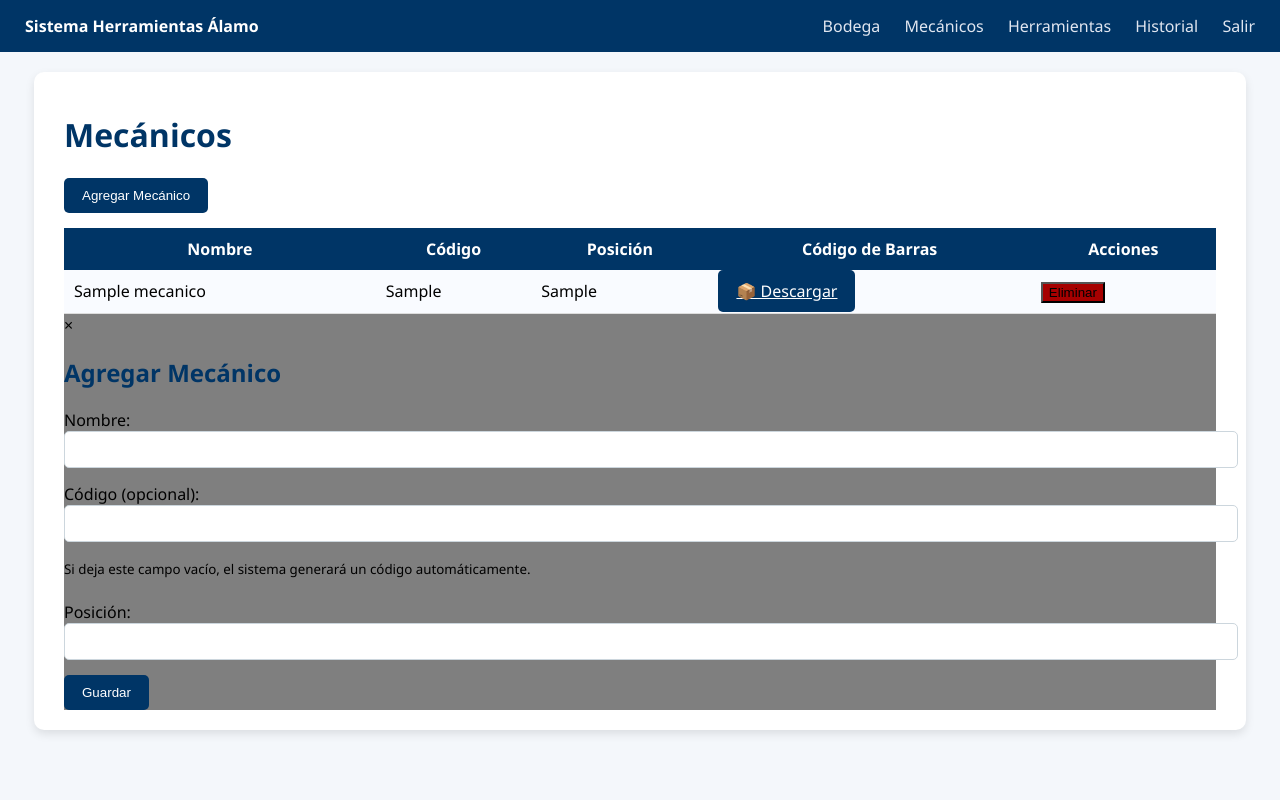
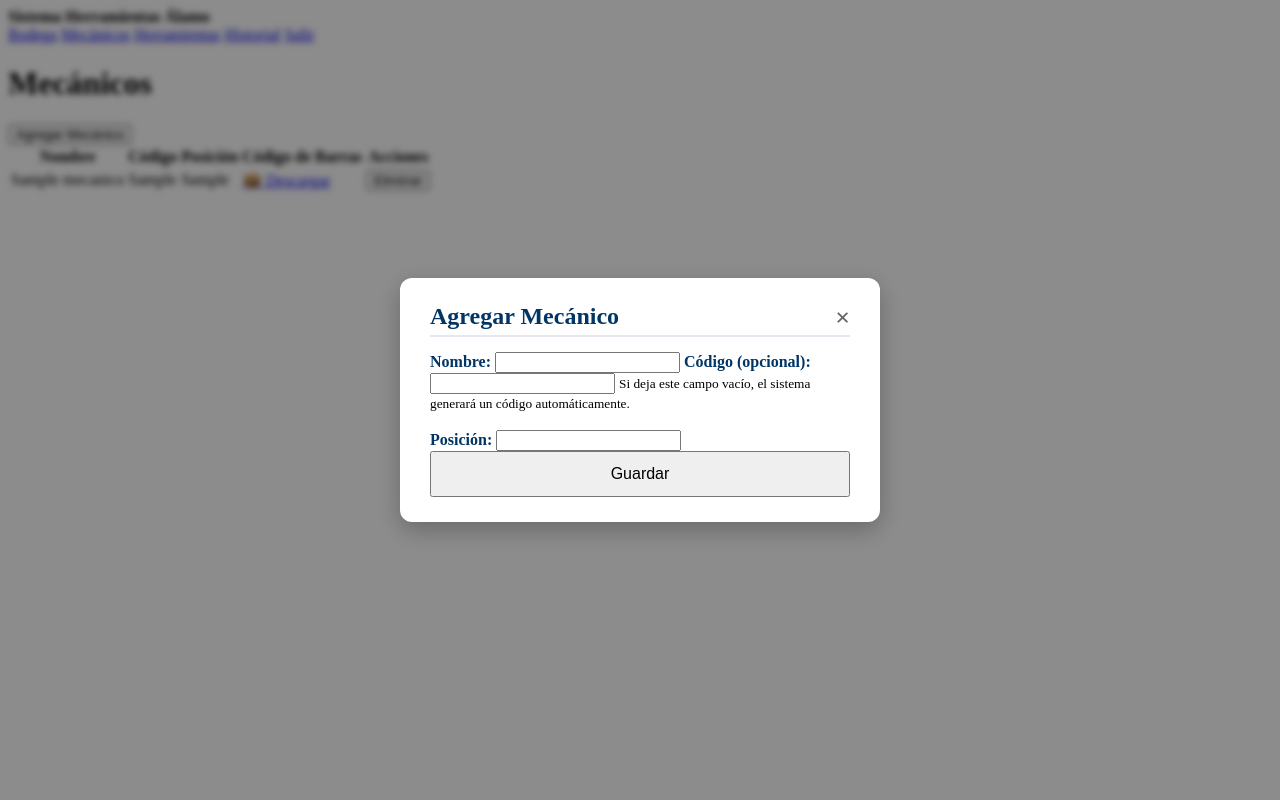
Before and after one commit to alamodylan/sistema_herramientas_alamo, a Flask app: page /mecanicos/ in a window 1280 px wide. Run offline with Flask 3, Linux system fonts and the light colour scheme; a user stored in the database is signed in; tables that the repository leaves empty hold one stand-in row (values such as "Sample post").

Commit message:
Mejora visaul

```diff
--- a/static/css/styles.css
+++ b/static/css/styles.css
@@ -1,145 +1,76 @@
 /* ───────────────────────────────────────────────
-   SISTEMA HERRAMIENTAS ÁLAMO – ESTILOS GENERALES
+   MODAL PROFESIONAL
    ─────────────────────────────────────────────── */
 
-body {
-    margin: 0;
-    font-family: 'Segoe UI', Arial, sans-serif;
-    background: #f4f7fb;
-}
+.modal {
+    display: none; /* oculto por defecto */
+    position: fixed;
+    z-index: 9999;
+    left: 0;
+    top: 0;
+    width: 100%;
+    height: 100%;
 
-/* NAVBAR */
-.navbar {
-    background: #003566;
-    color: white;
-    padding: 15px 25px;
+    background: rgba(0, 0, 0, 0.45); /* fondo semi oscuro */
+    backdrop-filter: blur(3px);       /* desenfoque elegante */
+
     display: flex;
-    justify-content: space-between;
+    justify-content: center;
     align-items: center;
 }
 
-.navbar a {
-    color: #e0e6f0;
-    margin-left: 20px;
-    text-decoration: none;
-    font-weight: 500;
+/* CONTENIDO DEL MODAL */
+.modal-content {
+    background: #ffffff;
+    width: 420px;                     /* tamaño ideal */
+    padding: 25px 30px;
+    border-radius: 12px;
+    box-shadow: 0 8px 25px rgba(0,0,0,0.25);
+    animation: modalFadeIn 0.2s ease-out;
 }
 
-.navbar a:hover {
-    color: white;
+/* ANIMACIÓN SUAVE */
+@keyframes modalFadeIn {
+    from {
+        opacity: 0;
+        transform: translateY(-20px);
+    }
+    to {
+        opacity: 1;
+        transform: translateY(0);
+    }
 }
 
-/* CONTENEDOR PRINCIPAL */
-.container {
-    width: 90%;
-    margin: 20px auto;
-    background: white;
-    padding: 20px 30px;
-    border-radius: 10px;
-    box-shadow: rgba(0,0,0,0.1) 0 4px 10px;
+/* BOTÓN CERRAR */
+.modal-content .close {
+    float: right;
+    font-size: 26px;
+    font-weight: bold;
+    cursor: pointer;
+    color: #666;
 }
 
-/* TÍTULOS */
-h1, h2 {
+.modal-content .close:hover {
     color: #003566;
 }
 
-/* TABLAS */
-table {
-    width: 100%;
-    border-collapse: collapse;
-    margin-top: 15px;
+/* TÍTULO DEL MODAL */
+.modal-content h2 {
+    margin-top: 0;
+    margin-bottom: 15px;
+    color: #003566;
+    border-bottom: 2px solid #e5e8ef;
+    padding-bottom: 5px;
 }
 
-th {
-    background: #003566;
-    color: white;
-    padding: 10px;
+/* FORMULARIO DENTRO DEL MODAL */
+.modal-content form label {
+    font-weight: 600;
+    color: #003566;
 }
 
-td {
-    background: #f9fbff;
-    padding: 10px;
-    border-bottom: 1px solid #ddd;
+.modal-content button.btn {
+    width: 100%;
+    padding: 12px;
+    font-size: 16px;
 }
-
-/* BOTONES */
-.btn {
-    padding: 10px 18px;
-    background: #003566;
-    color: white;
-    border: none;
-    border-radius: 5px;
-    cursor: pointer;
-}
-
-.btn:hover {
-    background: #004e92;
-}
-
-.btn-danger {
-    background: #a60000;
-}
-
-.btn-danger:hover {
-    background: #cc0000;
-}
-
-/* SUCCESS & ERROR MESSAGES */
-.alert-success {
-    background: #d0f3d2;
-    color: #1c7c27;
-    padding: 10px;
-    margin: 10px 0;
-    border-left: 5px solid #1c7c27;
-}
-
-.alert-error {
-    background: #f8dada;
-    color: #b60000;
-    padding: 10px;
-    margin: 10px 0;
-    border-left: 5px solid #b60000;
-}
-
-/* INPUTS */
-input, select {
-    width: 100%;
-    padding: 10px;
-    border-radius: 5px;
-    border: 1px solid #ccd6dd;
-    margin-bottom: 15px;
-}
-
-/* TABLAS DE BODEGA */
-.badge {
-    padding: 6px 10px;
-    border-radius: 4px;
-    font-size: 13px;
-    font-weight: bold;
-}
-
-.badge-disponible {
-    background: #d9ffd9;
-    color: #187a18;
-}
-
-.badge-prestada {
-    background: #ffe3e3;
-    color: #c60000;
-}
-
-.center-text {
-    text-align: center;
-}
-
-/* MODALES (si usas) */
-.modal {
-    background: rgba(0,0,0,0.5);
-}
-
-/* INPUT DE ESCANEO OCULTO */
-#scanInput {
-    opacity: 0;
-    position: absolute;
-}
```
